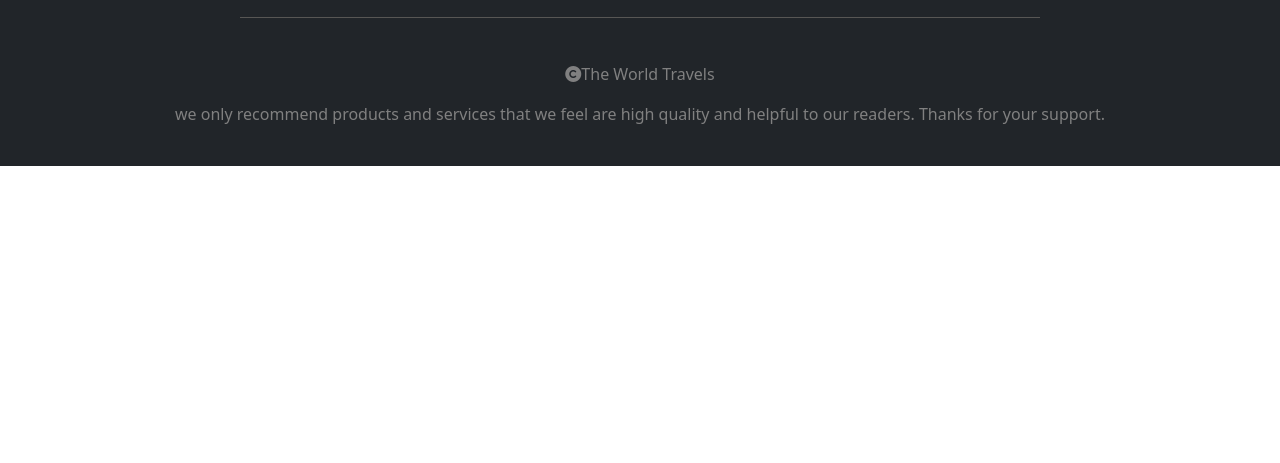
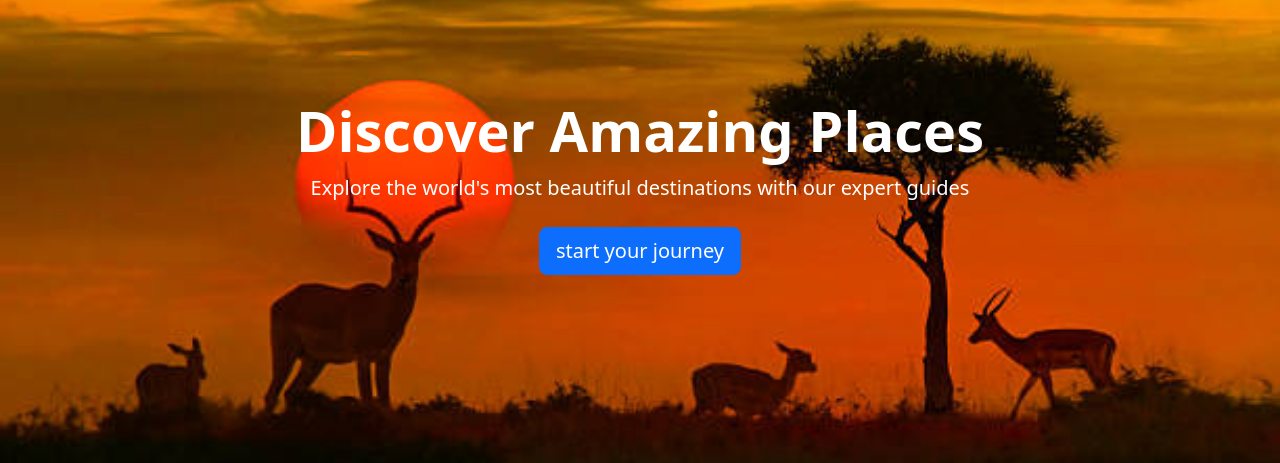
Before and after one commit to kalyesubulawilfredkevin/UMU_WebDev_GroupA_2025, a plain HTML site: page index.html in a window 1280 px wide. Shown: the part 94-557 px from the top of the page. Drawn offline with nearby package versions, Linux system fonts and the light colour scheme.

Commit message:
group work

```diff
--- a/index.css
+++ b/index.css
@@ -10,6 +10,14 @@
   font-size: large;
   color:#ff8c00;
 
+}
+#hero {
+    height: 70vh;
+    background-image: url('./photos/antelope2.jpg');
+    background-size: cover;
+    background-position: center;
+    background-repeat: no-repeat;
+    position: relative;
 }
 .footer-icons{
   display: flex;
--- a/index.html
+++ b/index.html
@@ -70,6 +70,19 @@
         </div>
       </div>
     </nav>
+    <section
+      id="hero"
+      class="text-center d-flex align-items-center justify-content-center flex-column "
+    >
+
+      <div class="container text-white">
+        <h1 class="display-4 fw-bold">Discover Amazing Places</h1>
+        <p class="lead mb-4">
+          Explore the world's most beautiful destinations with our expert guides
+        </p>
+        <a href="#" class="btn btn-lg btn-primary btn-hero">start your journey</a>
+      </div>
+    </section>
     <!--footer-->
     <section>
       <footer>
```
